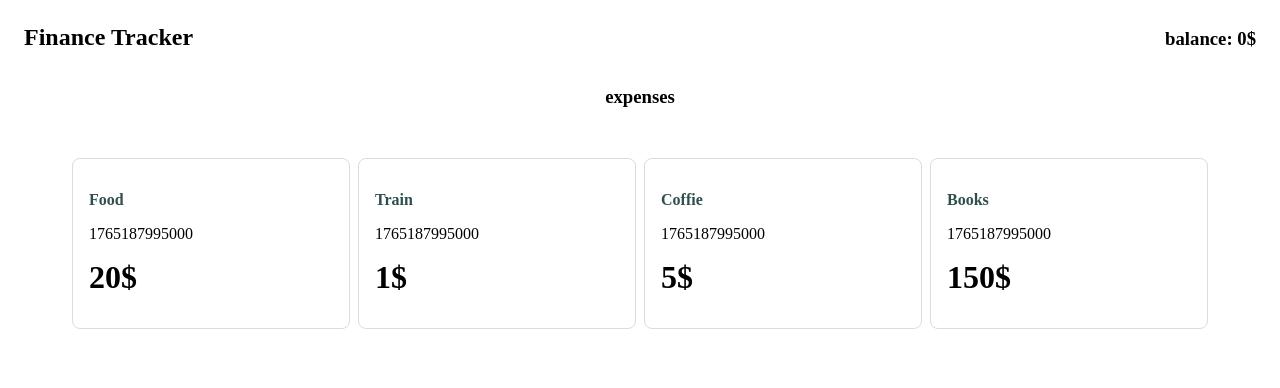
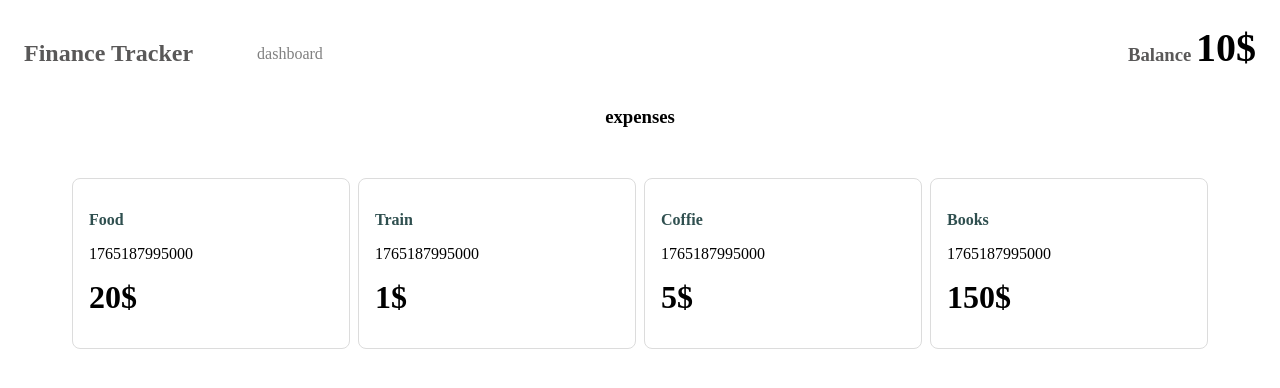
Before and after one commit to Amir-username/finance-tracker-vue, a Vue app: page / in a window 1280 px wide. Shown: the top 388 px of the page. Built offline with nearby package versions, Linux system fonts and the light colour scheme.

Commit message:
update balance store

```diff
--- a/src/App.vue
+++ b/src/App.vue
@@ -1,12 +1,20 @@
 <script setup lang="ts">
 import ExpenseList from "./components/ExpenseList.vue";
+import { useBalanceStore } from "./stores/balanceStore";
+
+const balanceStore = useBalanceStore();
 </script>
 
 <template>
   <header>
     <nav>
-      <h1>Finance Tracker</h1>
-      <h3>balance: 0$</h3>
+      <div class="nav-group">
+        <h1>Finance Tracker</h1>
+        <a href="#">dashboard</a>
+      </div>
+      <h3>
+        balance <span> {{ balanceStore.balance }}$ </span>
+      </h3>
     </nav>
   </header>
   <main>
@@ -23,7 +31,26 @@ nav {
   align-items: baseline;
 }
 
-h1, h3 {
+.nav-group {
+  display: flex;
+  gap: 4rem;
+  align-items: center;
+}
+
+h1,
+h3 {
   margin: 0;
+  color: rgb(89, 88, 88);
+  text-transform: capitalize;
+}
+
+span {
+  font-size: 2.5rem;
+  color: black;
+}
+
+a {
+  text-decoration: none;
+  color: grey;
 }
 </style>
--- a/src/stores/balanceStore.ts
+++ b/src/stores/balanceStore.ts
@@ -2,7 +2,7 @@ import { defineStore } from "pinia";
 
 export const useBalanceStore = defineStore("balance", {
   state: () => {
-    return { balance: 0 };
+    return { balance: 10 };
   },
   actions: {
     add(amount: number) {
```
